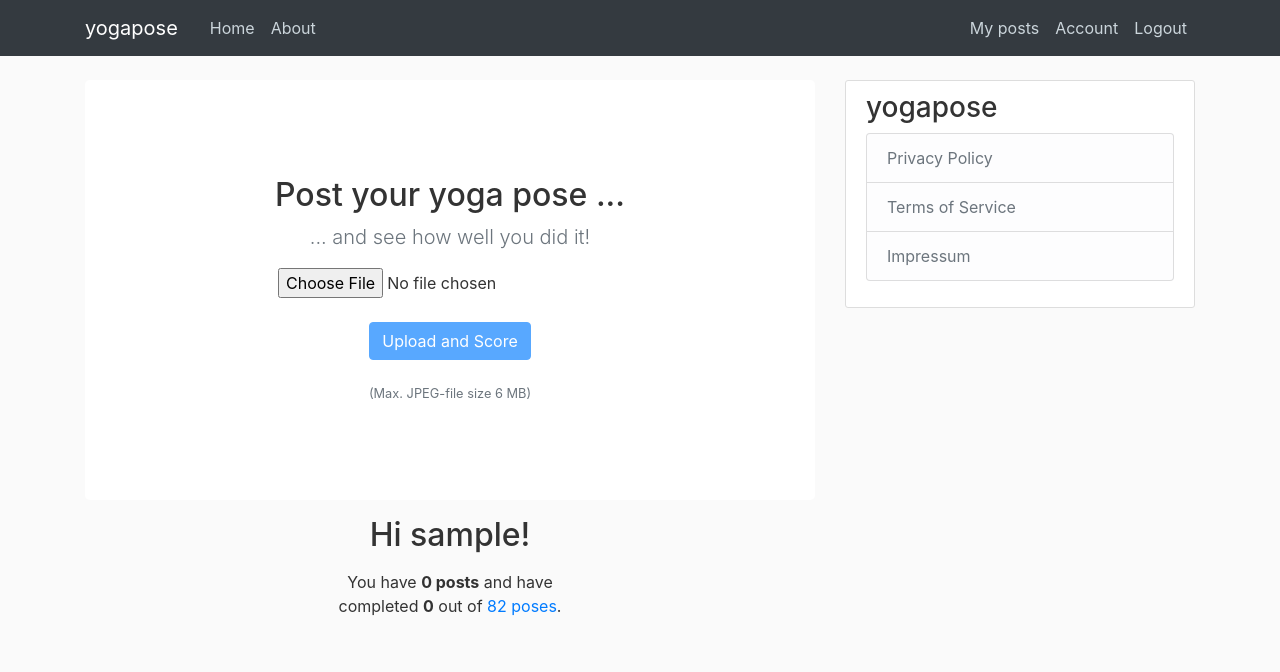
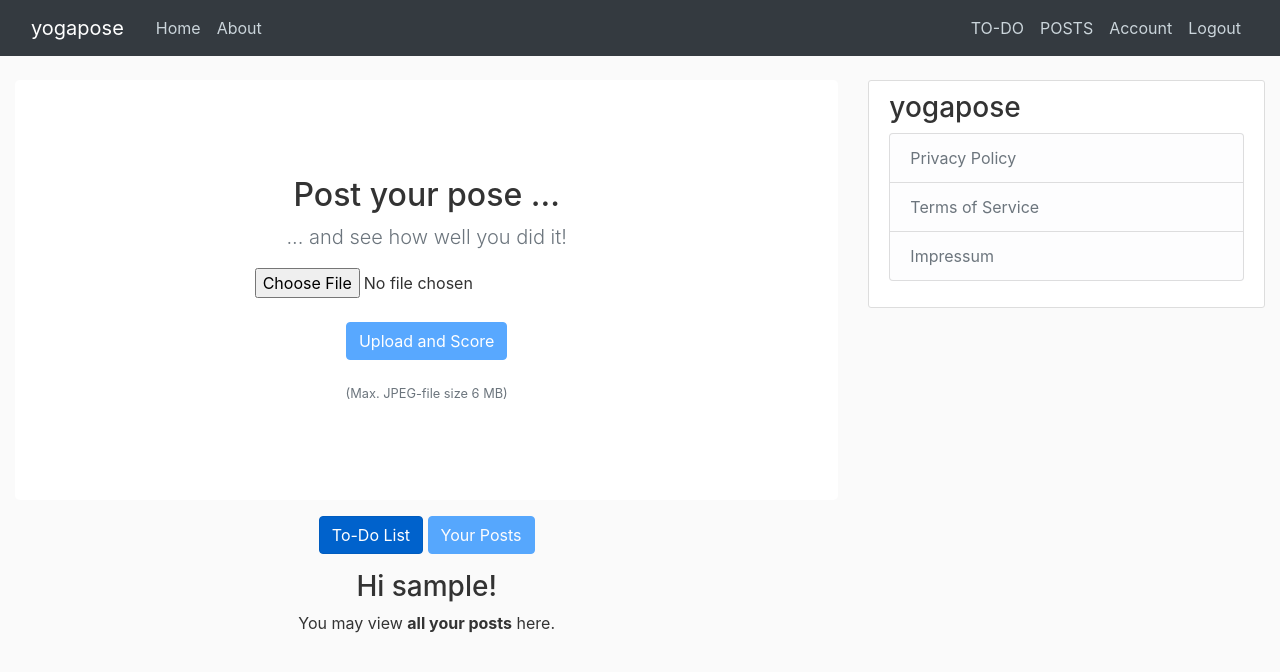
Before and after one commit to gautam-e/YogaPose, a Flask app: a page that uses yogapose/templates/layout.html in a window 1280 px wide. Shown: the top 672 px of the page. Run offline with Flask 2, Linux system fonts and the light colour scheme; the visitor is signed in with stand-in values (Sample User, id 1); data comes from the database, SQL or seed files in the repository; data that the repository does not hold is empty; parts of the project's set-up code (start-up, migrations or seed data) failed here and were passed over; some libraries are stand-ins or nearby versions.

Commit message:
Added to-do list and layout-jumbotron

```diff
--- a/yogapose/templates/layout.html
+++ b/yogapose/templates/layout.html
@@ -48,7 +48,7 @@
 <body>
     <header class="site-header">
       <nav class="navbar navbar-expand-md navbar-dark bg-dark fixed-top">
-        <div class="container">
+        <div class="container-fluid">
           <a class="navbar-brand mr-4" href="{{ url_for('main.home') }}">yogapose</a>
           <button class="navbar-toggler" type="button" data-toggle="collapse" data-target="#navbarToggle" aria-controls="navbarToggle" aria-expanded="false" aria-label="Toggle navigation">
             <span class="navbar-toggler-icon"></span>
@@ -61,7 +61,8 @@
             <!-- Navbar Right Side -->
             <div class="navbar-nav">
               {% if current_user.is_authenticated  %}
-                <a class="nav-item nav-link" href="{{ url_for('users.user_posts', username=current_user.username) }}">My posts</a>
+                <a class="nav-item nav-link text-uppercase" href="{{ url_for('users.user_todo', username=current_user.username) }}">To-Do</a>
+                <a class="nav-item nav-link text-uppercase" href="{{ url_for('users.user_posts', username=current_user.username) }}">Posts</a>
                 <a class="nav-item nav-link" href="{{ url_for('users.account') }}">Account</a>
                 <a class="nav-item nav-link" href="{{ url_for('users.logout') }}">Logout</a>
               {% else %}
@@ -73,7 +74,7 @@
         </div>
       </nav>
     </header>
-    <main role="main" class="container">
+    <main role="main" class="container-fluid">
       <div class="row">
         <div class="col-md-8">
           {% with messages = get_flashed_messages(with_categories=true) %}
--- /dev/null
+++ b/yogapose/templates/layout_jumbotron.html
@@ -0,0 +1,50 @@
+{% extends "layout.html" %}
+
+{% block head %}
+
+<script>
+    gtag('set', 'location', 'https://yogapose.app/user/xxx');
+</script>
+<script src="https://ajax.googleapis.com/ajax/libs/jquery/3.5.1/jquery.min.js"></script>
+<script>
+  $(document).ready(
+    function() {
+      $('input:submit').attr('disabled', true);
+      $('input:file').change(
+        function() {
+          if ($(this).val()) {
+            $('input:submit').removeAttr('disabled');
+          } else {
+            $('input:submit').attr('disabled', true);
+          }
+        });
+    });
+</script>
+{% endblock %}
+
+{% block content %}
+{% if current_user.username == user.username %}
+<section class="jumbotron text-center">
+  <div class="container-fluid">
+    <h2>Post your pose ...</h2>
+    <p class="lead text-muted">... and see how well you did it!</p>
+
+    <form method="POST" action="" enctype="multipart/form-data">
+      {{ form.hidden_tag() }}
+      <div class="form-group">
+        {{ form.pose_pic() }}
+        {% if form.pose_pic.errors %}
+            {% for error in form.pose_pic.errors %}
+                <span class="text-danger">{{ error }}</span></br>
+            {% endfor %}
+        {% endif %}
+    </div>
+    <div class="form-group">
+      {{ form.submit(class="file btn btn-primary my-2")  }}
+    </div>
+    </form>
+    <p class="lead text-muted small">(Max. JPEG-file size 6 MB)</p>
+  </div>
+</section>
+{% endif %}
+{% endblock %}
--- a/yogapose/templates/user_posts.html
+++ b/yogapose/templates/user_posts.html
@@ -1,54 +1,27 @@
-{% extends "layout.html" %}
+{% extends "layout_jumbotron.html" %}
 
 {% block head %}
-
+{{ super() }}
 <script>
-    gtag('set', 'location', 'https://yogapose.app/user/xxx');
-</script>
-<script src="https://ajax.googleapis.com/ajax/libs/jquery/3.5.1/jquery.min.js"></script>
-<script>
-  $(document).ready(
-    function() {
-      $('input:submit').attr('disabled', true);
-      $('input:file').change(
-        function() {
-          if ($(this).val()) {
-            $('input:submit').removeAttr('disabled');
-          } else {
-            $('input:submit').attr('disabled', true);
-          }
-        });
-    });
+    gtag('set', 'location', 'https://yogapose.app/user/xxx);
 </script>
 {% endblock %}
 
 {% block content %}
-{% if current_user.username == user.username %}
-<section class="jumbotron text-center">
-  <div class="container">
-    <h2>Post your yoga pose ...</h2>
-    <p class="lead text-muted">... and see how well you did it!</p>
-    <form method="POST" action="" enctype="multipart/form-data">
-      {{ form.hidden_tag() }}
-      <div class="form-group">
-        {{ form.pose_pic() }}
-        {% if form.pose_pic.errors %}
-            {% for error in form.pose_pic.errors %}
-                <span class="text-danger">{{ error }}</span></br>
-            {% endfor %}
-        {% endif %}
-    </div>
-    <div class="form-group">
-      {{ form.submit(class="file btn btn-primary my-2")  }}
-    </div>
-    </form>
-    <p class="lead text-muted small">(Max. JPEG-file size 6 MB)</p>
-  </div>
-</section>
-{% endif %}
+{{ super() }}
 
-<h2 class="mb-3 mt-3 text-center">Hi {{ user.username}}!</h2>
-  <p class="text-center">You have <strong>{{ posts.total }} posts</strong> and have <br> completed <strong>{{ number_of_poses }}</strong> out of <a href="{{ url_for('main.home', _anchor='table-of-poses') }}">82 poses</a>. </p>
+<div class="container-fluid mb-3 mt-3 text-center">
+  <a href="{{ url_for('users.user_todo', username=current_user.username) }}" class="btn btn-primary active" role="button" aria-pressed="true">To-Do List</a>
+  <button type="button" class="btn btn-primary" disabled>Your Posts</button>
+</div>
+
+<div class="container-fluid mb-3 mt-3 text-center">
+  <h3>Hi {{ user.username}}!</h3>
+  <p>
+    You may view <strong>all your posts</strong> here.
+  </p>
+</div>
+
 <div class="row row-cols-1 row-cols-md-3">
   {% for post in posts.items %}
   <div class="col mb-4">
@@ -63,6 +36,7 @@
   </div>
   {% endfor %}
 </div>
+
 <!--PAGINATION-->
 {% for page_num in posts.iter_pages(left_edge=1, right_edge=1, left_current=1, right_current=2) %}
     {% if page_num %}
--- a/yogapose/users/routes.py
+++ b/yogapose/users/routes.py
@@ -5,7 +5,7 @@ from yogapose.models import User, Post
 from yogapose.users.forms import (RegistrationForm, LoginForm, UpdateAccountForm,
                                    RequestResetForm, ResetPasswordForm)
 from yogapose.posts.forms import PostPoseForm
-from yogapose.users.utils import send_reset_email, predict_picture
+from yogapose.users.utils import send_reset_email, predict_picture, yogatodo
 from pathlib import Path
 
 users = Blueprint('users', __name__)
@@ -29,7 +29,7 @@ def register():
 @users.route("/login", methods=['GET', 'POST'])
 def login():
     if current_user.is_authenticated:
-        return redirect(url_for('users.user_posts', username=current_user.username))
+        return redirect(url_for('users.user_todo', username=current_user.username))
     form = LoginForm()
     if form.validate_on_submit():
         user = User.query.filter_by(email=form.email_or_username.data.lower()).first() or \
@@ -38,7 +38,7 @@ def login():
             login_user(user, remember=form.remember.data)
             #so that user gets directed to last page he tried to access after logging in
             next_page = request.args.get('next')
-            return redirect(next_page) if next_page else redirect(url_for('users.user_posts', username=current_user.username))
+            return redirect(next_page) if next_page else redirect(url_for('users.user_todo', username=current_user.username))
         else:
             flash('Login Unsuccessful. Please check your login credentials', 'danger')
     return render_template('login.html', title='Login', form=form)
@@ -84,8 +84,28 @@ def user_posts(username):
     posts = posts_query\
             .order_by(Post.date_posted.desc())\
             .paginate(page=page, per_page=6)
-    return render_template('user_posts.html', user=user, posts=posts, form=form, \
-        number_of_poses=number_of_poses)
+    return render_template('user_posts.html', user=user, posts=posts, form=form)
+
+@users.route("/user/<string:username>/todo", methods=['GET', 'POST'])
+@login_required
+def user_todo(username):
+    if username != current_user.username:
+        abort(403)
+    form = PostPoseForm()
+    if form.validate_on_submit():
+        picture_file, score, pose_name = predict_picture(form.pose_pic.data, foldername='posted_pics', output_size=(224,224) )
+        post = Post(pose_pic=picture_file, pose_name=pose_name, pose_score=score, author=current_user)
+        db.session.add(post)
+        db.session.commit()
+        flash('Your pose has been posted!', 'success')
+        return redirect(url_for('users.user_posts', username=username))
+
+    # Get posts of user
+    user = User.query.filter_by(username=username).first_or_404()
+    user_posts_query = Post.query.filter_by(author=user)
+    user_posts_list = user_posts_query.all()
+    done_avg, not_done = yogatodo(user_posts_list=user_posts_list)
+    return render_template('user_todo.html', user=user, done_list=done_avg, not_done_list=not_done, form=form)
 
 @users.route("/user/<string:username>/delete", methods=['POST'])
 @login_required
```
Also changed, not shown: yogapose/templates/home.html (+5 -2 lines), yogapose/templates/user_todo.html (added, +47 -0 lines), yogapose/users/utils.py (+27 -0 lines), 1 other file.
